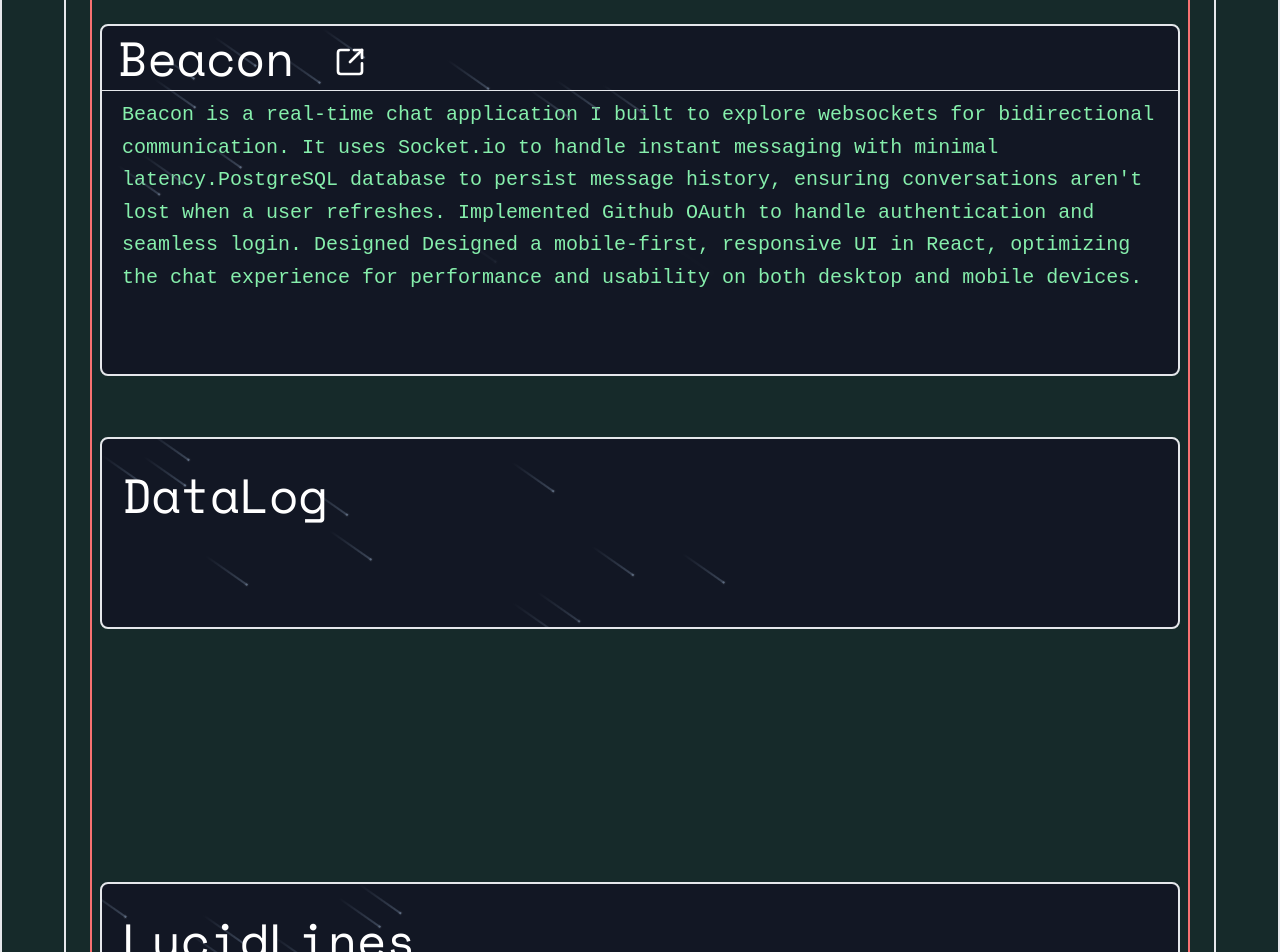
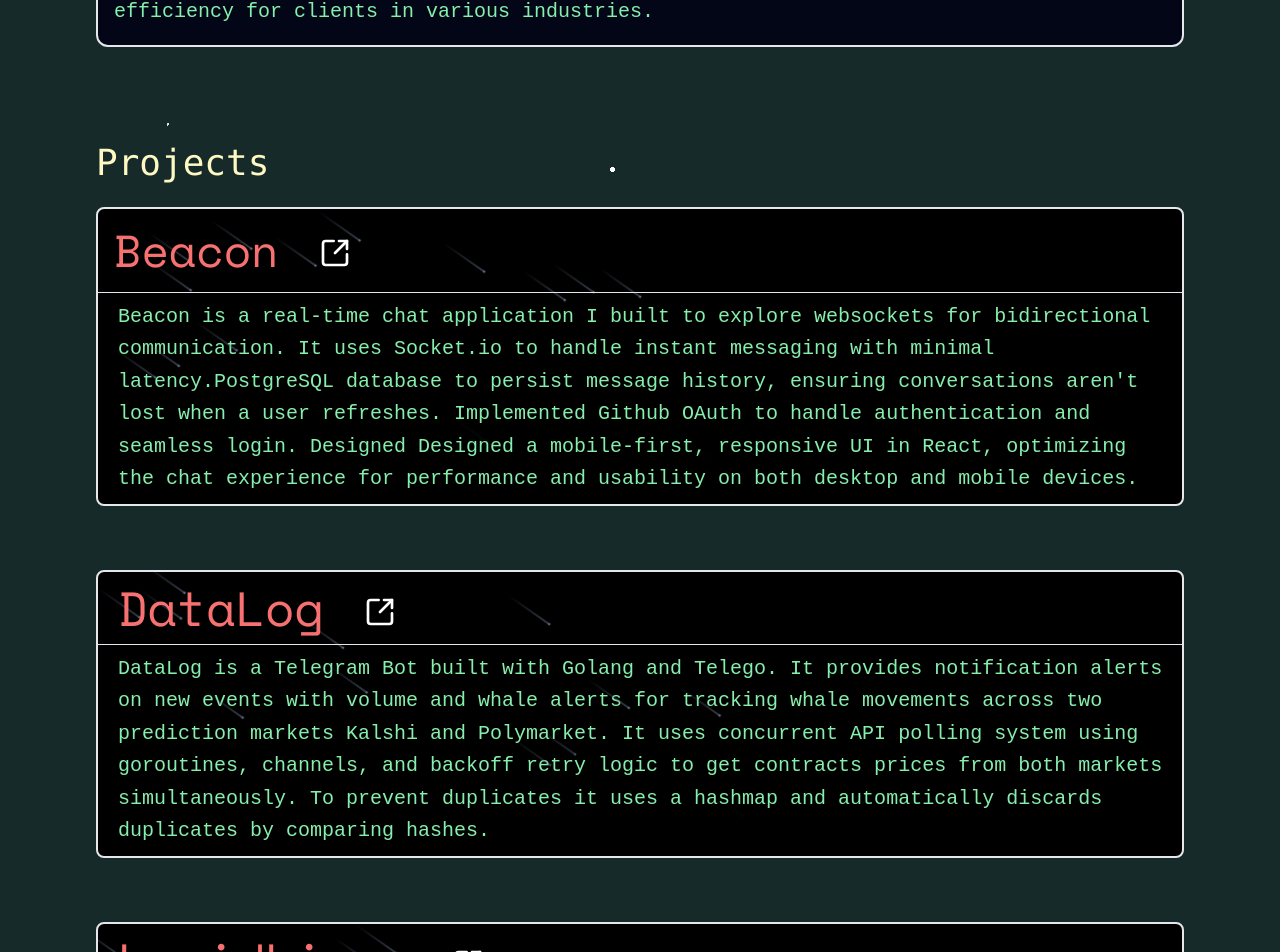
Before and after one commit to devangy/portfolio-v1, a React (Vite) app: page / in a window 1280 px wide. Shown: the part 1812-2764 px from the top of the page. Built offline with nearby package versions, Linux system fonts and the light colour scheme.

Commit message:
fixing image erro

```diff
--- a/src/App.jsx
+++ b/src/App.jsx
@@ -18,7 +18,7 @@ import react from "././assets/skills/react.svg";
 import postgres from "./assets/skills/postgresql.svg";
 import tailwind from "./assets/skills/tailwindcss-icon.svg";
 import nextjs from "./assets/skills/nextjs-icon.svg";
-import castle from "/castle.webp";
+import castle from "./assets/images/shougan_castle.webp";
 import { Meteors } from "./components/Meteors";
 
 function App() {
@@ -26,8 +26,8 @@ function App() {
 
   return (
     <div
-      className="min-h-screen relative bg-[#162a2a] flex flex-col items-center"
-      style={{ width: "100%", position: "relative" }}
+      className="min-h-screen relative bg-[#162a2a] flex flex-col items-center h-auto"
+      style={{ width: "100%", position: "relative", }}
     >
       <ClickSpark
         sparkColor="#fff"
@@ -36,7 +36,7 @@ function App() {
         sparkCount={8}
         duration={300}
       >
-        <div className="absolute inset-0 z-0 pointer-events-none border-2 ">
+        <div className="absolute inset-0 z-0 pointer-events-none ">
           <Particles
             particleColors={["#ffffff"]}
             particleCount={100}
@@ -62,12 +62,12 @@ function App() {
             className="
     flex lg:flex-row justify-between items-center
     text-yellow-200 w-full max-w-6xl flex-wrap md:justify-between
-  p-5 relative z-10 border-2 mt-12  lg:space-y-12"
+  p-5 relative z-10  mt-12  lg:space-y-12"
             // onDragStart={(e) => e.preventDefault()}
           >
             {/* TEXT */}
 
-            <div className="flex flex-col space-y-8 w-full max-w-md p-2 md:mb-10 lg:-mt-[6em]">
+            <div className="flex flex-col space-y-8 w-full max-w-md p-2 md:mb-10 lg:-mt-[3em]">
               <h1 className="lg:rgb-fade-soft text-4xl sm:text-5xl md:text-7xl -ml-1 lg:text-[5.5rem] font-spacemono leading-loose z-30 text-lime-100 animate rgb-fade-soft">
                 Devang
               </h1>
@@ -83,6 +83,7 @@ function App() {
                   src={github}
                   draggable="false"
                   alt="GitHub"
+                  onClick={() => window.open("https://github.com/devangy", "_blank")}
                 />
 
                 <img
@@ -90,16 +91,19 @@ function App() {
                   src={linkedin}
                   // draggable="false"
                     alt="LinkedIn"
+                    onClick={() => window.open("https://www.linkedin.com/in/devangy", "_blank")}
                   />
                   <img
                     className="w-8 sm:w-7 md:w-8 transition tilt-wobble-hover duration-400  -z-50"
                     src={twitter}
                     alt="X"
+                    onClick={() => window.open("https://github.com/devangy", "_blank")}
                   />
                   <img
                     className="w-6 sm:w-7 md:w-8 tilt-wobble-hover transition duration-400 "
                     src={gmail}
                   alt="Gmail"
+                  onClick={() => window.open("mailto:d3vang@gmail.com?subject=Subject&body=Body%20goes%20here", "_blank")}
                 />
               </div>
             </div>
@@ -123,7 +127,7 @@ function App() {
                 chaos={0.1}
                 thickness={2}
                 style={{ borderRadius: 8 }}
-                className="will-change-transform"
+                className="will-change-transform bg-black"
               >
                 <div className="text-slate-200 leading-relaxed font-mono text-xl">
                   <p
@@ -270,8 +274,8 @@ function App() {
               <div className="flex flex-col font-code text-yellow-100 p-2 mt-28">
                 <h3 className="text-4xl font-jetbrains">Experience</h3>
 
-                <div className="flex flex-col bg-slate-950 w-full  mt-8 rounded-xl p-2 font-jetbrains leading-relaxed md: h-auto">
-                  <div className="flex text-white leading-normal text-4xl w-full items-start">
+                <div className="flex flex-col bg-slate-950 w-full  mt-8 rounded-xl p-2 font-jetbrains leading-relaxed md: h-auto border-2">
+                  <div className="flex text-white leading-normal text-4xl w-full items-start ">
                     <div className="flex flex-row w-full items-center border-b border-white pb-2 ">
                       <div className="flex w-full gap-3 text-sky-100">
                         <span className="text-emerald-400 animate-pulse">
@@ -288,7 +292,7 @@ function App() {
                             <SquareArrowOutUpRight
                               size={30}
                               link="https://chatgpt.com"
-                              className="z-50  hover:scale-110 mt-1"
+                              className="z-50  hover:scale-110 mt-1 text-white hover:text-green-300"
                             />
                           </a>
                         </span>
@@ -312,46 +316,83 @@ function App() {
               </div>
 
               {/* PROJECTS */}
-              <div className="relative flex flex-col justify-around border-2 w-full h-[80rem] border-red-400 overflow-hidden p-2 mt-20">
+              <div className="relative flex flex-col  space-y-16  w-full h-[70rem]  overflow-hidden p-2  mt-20">
 
-                <h3 className="text-4xl text-yellow-100 -mt-28 ml-2">Projects</h3>
+                <h3 className="text-4xl text-yellow-100 -mb-10">Projects</h3>
 
-                <div className="flex flex-col space-x-3 w-full h-[22rem] relative overflow-hidden bg-[#121724] rounded-lg  border-2 -mt-56 ">
+                <div className="flex flex-col space-x-3 w-full h-auto relative overflow-hidden justify-around bg-black rounded-lg  border-2 ">
                   <div className="flex flex-row justify-between items-center text-white font-spacemono  w-full  z-10 ">
                     <div className="flex flex-row items-center justify-start p-2 border-b w-full ">
-                      <span className="text-5xl ml-2">
+                      <span className="text-[2.8em] ml-2 text-red-400">
                         Beacon
                         <a
-                          href="https://chatgpt.com"
+                          href="https://github.com/devangy/Beacon"
                           target="_blank"
                           rel="noopener noreferrer"
                           className="inline-block align-middle"
                         >
                           <SquareArrowOutUpRight
                             size={32}
-                            className="z-50 tilt-wobble-hover hover:scale-110 ml-10 -mt-1 hover:text-green-300 "
+                            className="z-50 tilt-wobble-hover hover:scale-110 ml-10 -mt-1 hover:text-green-300 text-white"
+                          />
+                        </a>
+                      </span>
+                    </div>
+                  </div>
+                  <div className="flex font-jetbrains text-green-300 text-xl p-2 leading-relaxed -ml-10">
+                    Beacon is a real-time chat application I built to explore websockets for bidirectional communication. It uses Socket.io to handle instant messaging with minimal latency.PostgreSQL database to persist message history, ensuring conversations aren&apos;t lost when a user refreshes. Implemented Github OAuth to handle authentication and seamless login. Designed Designed a mobile-first, responsive UI in React, optimizing the chat experience for performance and usability on both desktop and mobile devices.
+                  </div>
+                  <Meteors number={20} />
+                </div>
+
+                <div className="flex flex-col space-x-3 w-full h-auto relative overflow-hidden bg-black rounded-lg  border-2 -mt-56 ">
+
+                  <div className="flex flex-row justify-between items-center text-white font-spacemono  w-full  z-10 ">
+                    <div className="flex flex-row items-center justify-start  text-[2.8em] p-3 border-b w-full ">
+                      <span className="text-5xl ml-2 text-red-400">
+                        DataLog
+                        <a
+                          href="https://github.com/devangy/market"
+                          target="_blank"
+                          rel="noopener noreferrer"
+                          className="inline-block align-middle"
+                        >
+                          <SquareArrowOutUpRight
+                            size={32}
+                            className="z-50 tilt-wobble-hover hover:scale-110 ml-10 -mt-1 hover:text-green-300 text-white "
                           />
                         </a>
                       </span>
                     </div>
                   </div>
                   <div className="flex font-jetbrains text-green-300 text-xl p-2 leading-relaxed">
-                    Beacon is a real-time chat application I built to explore websockets for bidirectional communication. It uses Socket.io to handle instant messaging with minimal latency.PostgreSQL database to persist message history, ensuring conversations aren&apos;t lost when a user refreshes. Implemented Github OAuth to handle authentication and seamless login. Designed Designed a mobile-first, responsive UI in React, optimizing the chat experience for performance and usability on both desktop and mobile devices.
+                    DataLog is a Telegram Bot built with Golang and Telego. It provides notification alerts on new events with volume and whale alerts for tracking whale movements across two prediction markets Kalshi and Polymarket. It uses concurrent API polling system using goroutines, channels, and backoff retry logic to get contracts prices from both markets simultaneously. To prevent duplicates it uses a hashmap and automatically discards duplicates by comparing hashes.
                   </div>
                   <Meteors number={20} />
                 </div>
 
-                <div className="flex w-full h-[12rem] relative overflow-hidden bg-[#121724] rounded-lg p-5 border-2 -mt-48">
-                  <h1 className="text-[3em] z-50 text-white font-spacemono">
-                    DataLog
-                  </h1>
-                  <Meteors number={20} />
+                <div className="flex flex-col space-x-3 w-full h-auto relative overflow-hidden bg-black rounded-lg  border-2 -mt-56 ">
+                  <div className="flex flex-row justify-between items-center text-white font-spacemono  w-full  z-10 ">
+                    <div className="flex flex-row items-center justify-start text-[2.8em] p-3 border-b w-full ">
+                      <span className="text-5xl ml-2 text-red-400">
+                        LucidLines
+                        <a
+                          href="https://github.com/devangy/LucidLines"
+                          target="_blank"
+                          rel="noopener noreferrer"
+                          className="inline-block align-middle"
+                        >
+                          <SquareArrowOutUpRight
+                            size={32}
+                            className="z-50 tilt-wobble-hover hover:scale-110 ml-10 -mt-1 hover:text-green-300 text-white "
+                          />
+                        </a>
+                      </span>
                     </div>
-
-                <div className="flex w-full h-[12rem] relative overflow-hidden bg-[#121724] rounded-lg p-5 border-2">
-                  <h1 className="text-[3em] z-50 text-white font-spacemono">
-                    LucidLines
-                  </h1>
+                  </div>
+                  <div className="flex font-jetbrains text-green-300 text-xl p-2 leading-relaxed">
+                  LucidLines is a full-stack blogging platform with powerful admin management tools. I built the backend with Node.js and Express, PostgreSQL and Prisma ORM for queries, focusing on creating clean, efficient RESTful APIs to handle user data and Cloudinary for image uploads. Implemented full CRUD functionality, enabling users to publish, edit, and delete blogs, as well as engage through comments and likes.
+                  </div>
                   <Meteors number={20} />
                 </div>
               </div>
```
Also changed, not shown: public/castle.webp (deleted), src/assets/images/shougan_castle.webp (added). Lines whose indentation alone changed are shown as unchanged.
